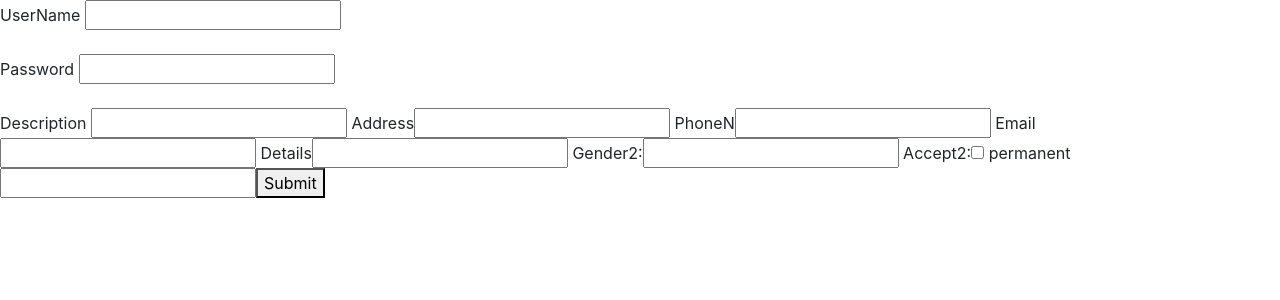
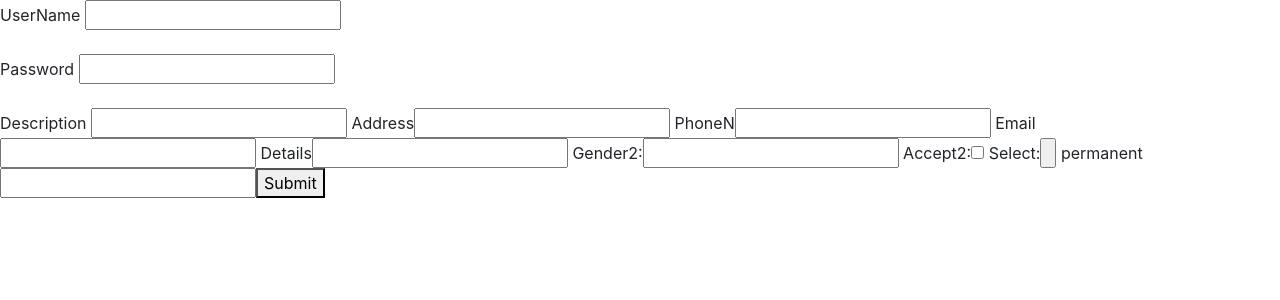
Before and after one commit to gitBishal/Angular, an Angular app: page / in a window 1280 px wide. Shown: the top 300 px of the page. Built offline with nearby package versions, Linux system fonts and the light colour scheme.

Commit message:
Select added

```diff
--- a/src/app/app.component.html
+++ b/src/app/app.component.html
@@ -56,6 +56,7 @@
   Details<input type="text" name="details"/>
   Gender2:<input type="text" name="gender"/>
   Accept2:<input type="checkbox" name="accept"/>
+  Select:<input type="button" name="button"/>
 
 
 
```
